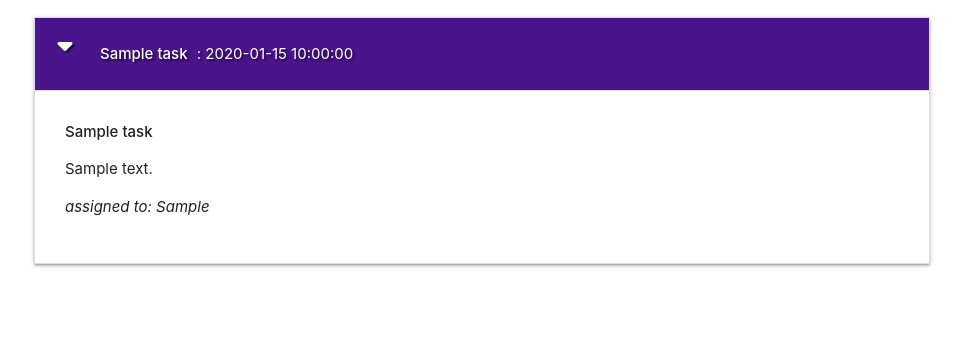
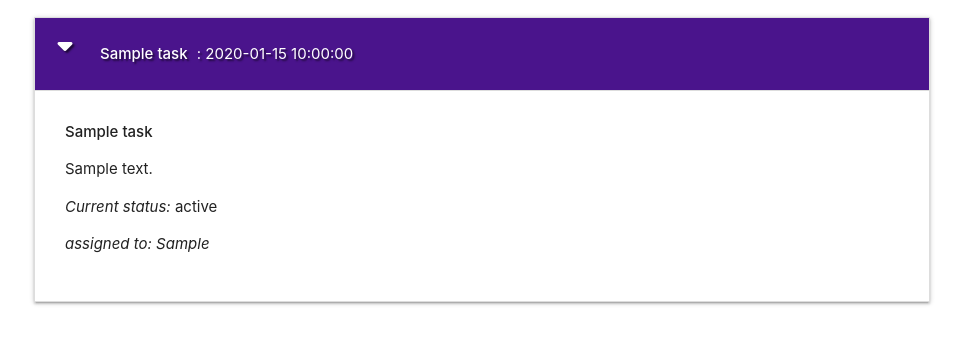
Before and after one commit to Mark-Assessment/D-Santana-retail-store-M3-2, a Flask app: page / in a window 1280 px wide, after a click that opens the changed part. Shown: the part 142-486 px from the top of the page, without its empty margins (158-1121 px from the left). Run offline with Flask 3, Linux system fonts and the light colour scheme; the visitor is signed in with stand-in values (Sample User, id 1); a database or web service that is not in the repository returns one stand-in record (values such as "Sample title"); some libraries are stand-ins or nearby versions.

Commit message:
Created edit task status view, page and completed functionality allowing users to change the status accordingly

```diff
--- a/app.py
+++ b/app.py
@@ -24,8 +24,6 @@ mongo = PyMongo(app)
 def get_tasks():
     tasks = list(mongo.db.tasks.find())
     return render_template("tasks.html", tasks=tasks)
-
-
 
 
 @app.route("/register", methods=["GET", "POST"])
@@ -147,10 +145,34 @@ def edit_task(task_id):
         }
         mongo.db.tasks.update_one({"_id": ObjectId(task_id)}, {"$set": submit})
         flash("Task Successfully Updated")
+        return redirect(url_for("get_tasks"))
 
     task = mongo.db.tasks.find_one({"_id": ObjectId(task_id)})
     users = mongo.db.users.find().sort("status", 1)
-    return render_template("edit_task.html", task=task, users=users)
+    categories = mongo.db.categories.find().sort("status", 1)
+    return render_template("edit_task.html", task=task, users=users, categories=categories)
+
+
+@app.route("/edit_task_status/<task_id>", methods=["GET", "POST"])
+def edit_task_status(task_id):
+    task = mongo.db.tasks.find_one({"_id": ObjectId(task_id)})
+    if request.method == "POST":
+        submit = {
+            "status": request.form.get("status"),
+            "task_name": task["task_name"],
+            "task_description": task["task_description"],
+            "is_urgent": task["is_urgent"],
+            "due_date":task["due_date"],
+            "created_by": task["created_by"],
+            "assigned_to": task["assigned_to"],
+        }
+        mongo.db.tasks.update_one({"_id": ObjectId(task_id)}, {"$set": submit})
+        flash("Task Successfully Updated")
+        return redirect(url_for("get_tasks"))
+
+    categories = mongo.db.categories.find().sort("status", 1)
+    return render_template("edit_task_status.html", task=task, categories=categories)
+
 
 
 # Delete function for manage categories section with admin user
--- a/static/css/style.css
+++ b/static/css/style.css
@@ -2,6 +2,7 @@
 body {
     background-color: white;
 }
+
 
 /* Navbar custom style*/
 .text-shadow {
--- a/templates/edit_task.html
+++ b/templates/edit_task.html
@@ -79,7 +79,6 @@
             </div>
         </div>
 
-
         {% endif %}
     </form>
 </div>
--- a/templates/tasks.html
+++ b/templates/tasks.html
@@ -12,7 +12,7 @@
             <div class="col s3">
                 <i class="fas fa-caret-down"></i>
                 {% if session.user|lower == task.assigned_to|lower %}
-                    <a href="{{ url_for('edit_task', task_id=task._id) }}" class="btn-small light-blue lighten-1">Change status</a>
+                    <a href="{{ url_for('edit_task_status', task_id=task._id) }}" class="btn-small light-blue lighten-1">Change status</a>
                 {% endif %}
             </div>
             <div class="col s9">
@@ -26,6 +26,7 @@
         <div class="collapsible-body">
           <strong>{{ task.category_name }}</strong>
           <p>{{ task.task_description }}</p>
+          <p><em>Current status: </em>{{ task.status }}</p>
           <p><em>assigned to: {{ task.assigned_to }}</em></p>
           {% if session.user|lower == "administrator" %}
           <a href="{{ url_for('edit_task', task_id=task._id) }}" class="btn-small green">Edit</a>
@@ -38,7 +39,7 @@
 {% else %}
 
 <div class="parallax-container">
-    <div class="parallax"><img src="static/images/welcome-picture-login.png" alt="welcome picture"></div>
+    <div class="parallax"><img src="static/images/sodapdf-converted.png" alt="welcome picture"></div>
   </div>
   <div class="section white">
     <div class="row container">
@@ -54,7 +55,7 @@
     </div>
   </div>
   <div class="parallax-container">
-    <div class="parallax"><img src="static/images/welcome-picture-login.png" alt="welcome picture home"></div>
+    <div class="parallax"><img src="static/images/sodapdf-converted.png" alt="welcome picture home"></div>
   </div>
 {% endif %}
 {% endblock %}
```
Also changed, not shown: templates/edit_task_status.html (added, +38 -0 lines), README.md, 1 other file.
